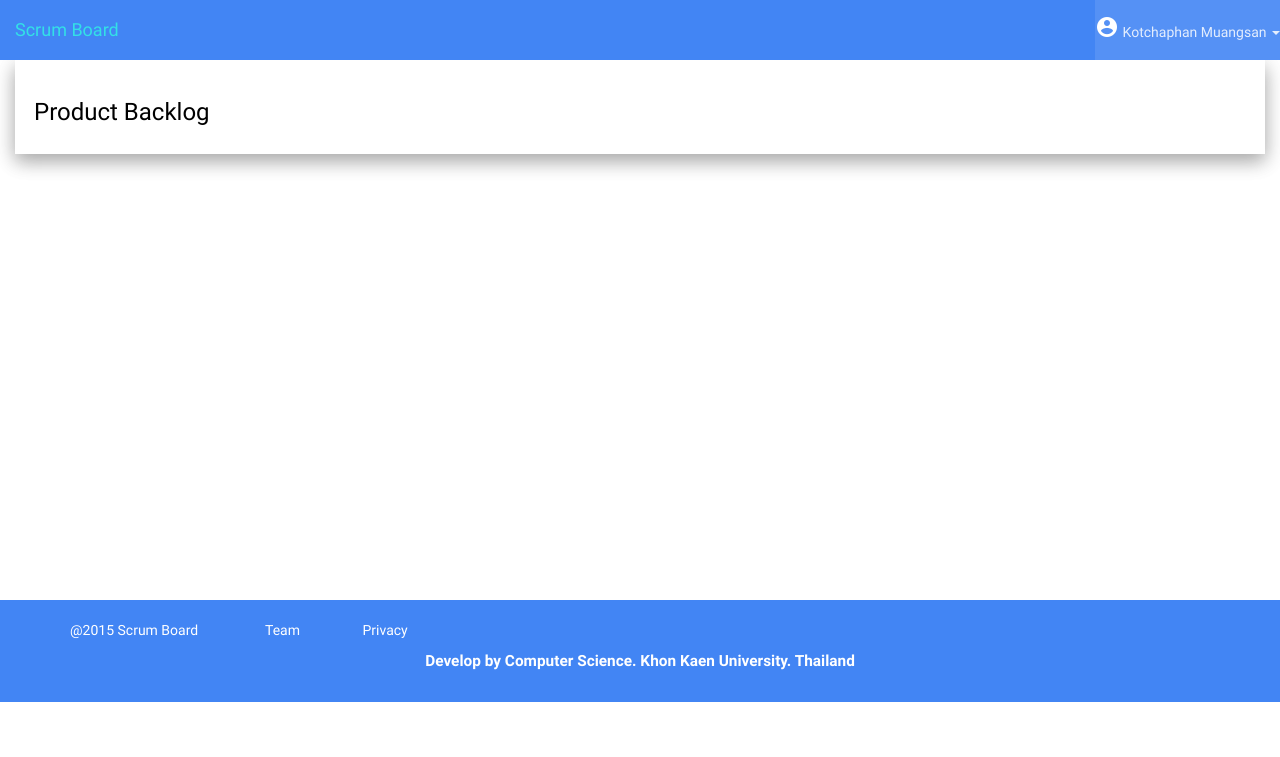
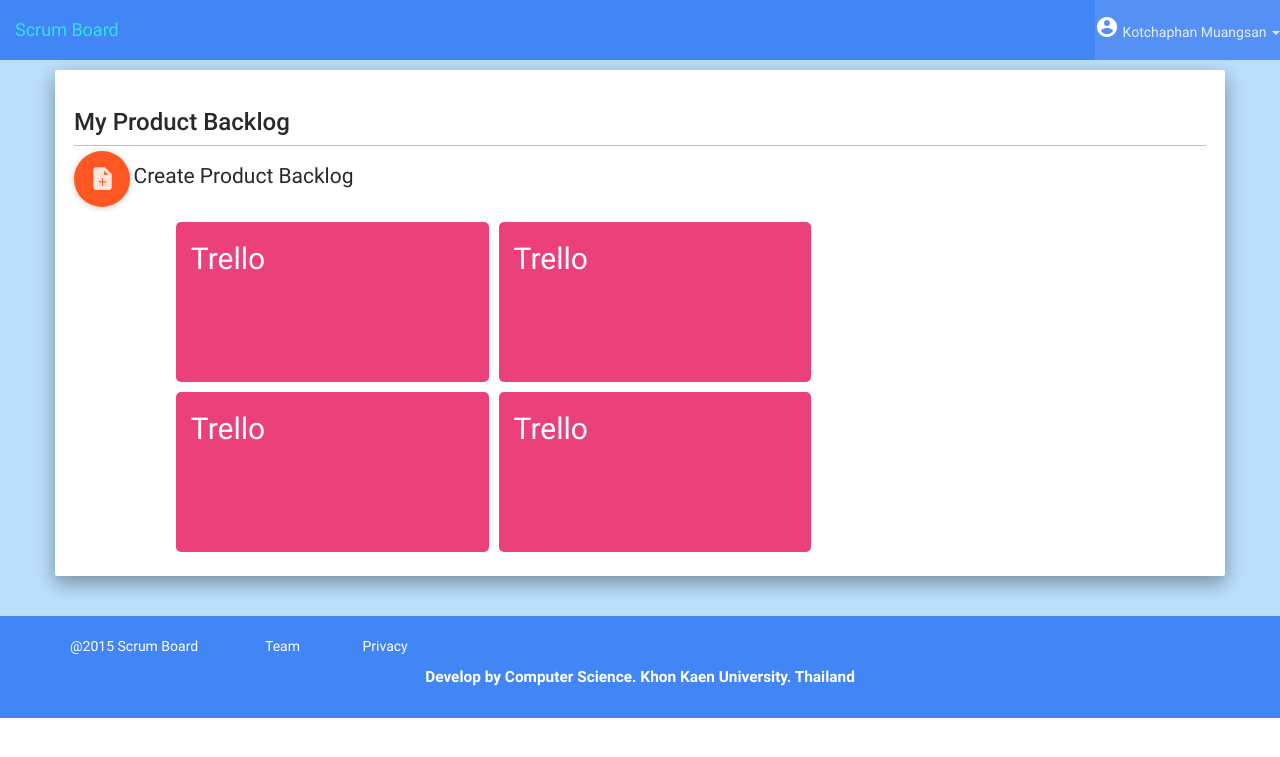
Before and after one commit to papoo25666/test, a PHP site: page /board.html in a window 1280 px wide. Shown: the top 757 px of the page. Run offline with PHP 8.4, Linux system fonts and the light colour scheme.

Commit message:
Design backlog name

```diff
--- a/board.html
+++ b/board.html
@@ -20,11 +20,12 @@
     <![endif]-->
 </head>
 <body>
-<div class="wrapper">
+<div class="wrapper" style="background-color: #BBDEFB">
     <!--Navbar-->
     <section class="navbar navbar-inverse navbar-static-top" style="margin: 0;">
         <div class="navbar-header">
-            <button type="button" class="navbar-toggle collapsed" data-toggle="collapse" data-target=".navbar-inverse-collapse">
+            <button type="button" class="navbar-toggle collapsed" data-toggle="collapse"
+                    data-target=".navbar-inverse-collapse">
                 <span class="icon-bar"></span>
                 <span class="icon-bar"></span>
                 <span class="icon-bar"></span>
@@ -33,7 +34,7 @@
         </div>
 
         <div class="navbar-collapse collapse navbar-inverse-collapse">
-            <ul class="nav navbar-nav navbar-right" style="margin: 0">
+            <ul class="nav navbar-nav navbar-right" style="margin: 0;">
                 <li class="active dropdown">
                     <a href="#" class="dropdown-toggle" style="padding: 15px 0 0 0;height: 60px;"
                        data-toggle="dropdown" role="button" aria-haspopup="true" aria-expanded="false">
@@ -42,29 +43,49 @@
                     <ul class="dropdown-menu">
                         <li><a href="#"><i class="mdi-image-timer-auto"></i> View profile</a></li>
                         <li><a href="#"><i class="mdi-image-brightness-7"></i> Settings</a></li>
-                        <li role="separator" class="divider" style="background: #000"></li>
+                        <li role="separator" class="divider" style="background: #90CAF9"></li>
                         <li><a href="#">Log out</a></li>
                     </ul>
                 </li>
             </ul>
         </div>
-
     </section>
     <!--End Navbar-->
 
-    <section class="content" style="min-height: 500px">
-        <div class="container-fluid">
+    <section class="content" style="min-height: 500px;margin-top: 10px">
+        <div class="container well">
             <div class="row">
                 <div class="col-lg-12 col-md-12 col-sm-12 col-xs-12s">
-                    <div class="jumbotron">
-                        <h3>Product Backlog</h3>
+                    <h3 style="font-weight: 500">My Product Backlog</h3>
+
+                    <div class="backlog"
+                         style="border: 1px solid #90CAF9;border-left: 0;border-right: 0;border-bottom: 0">
+                        <div class="create-backlog" style="margin-top: 5px">
+                            <a href="#" class="btn btn-warning btn-fab btn-raised mdi-action-note-add"></a>
+                            <span style="font-size: 1.5em">Create Product Backlog</span sty>
+                        </div>
                     </div>
-
                 </div>
-
             </div>
-            <div class="row">
-
+            <div class="row" style="margin-top: 10px;">
+                <div class="col-lg-10 col-md-10 col-sm-10 col-xs-12 col-lg-offset-1 col-md-offset-1 col-sm-offset-1">
+                    <div class="col-lg-4 col-md-4 col-sm-4 col-xs-6"
+                         style="height: 160px;background-color: #EC407A;border-radius: 5px;margin: 5px">
+                        <h2 style="color: #fff;">Trello</h2>
+                    </div>
+                    <div class="col-lg-4 col-md-4 col-sm-4 col-xs-6"
+                         style="height: 160px;background-color: #EC407A;border-radius: 5px;margin: 5px">
+                        <h2 style="color: #fff;">Trello</h2>
+                    </div>
+                    <div class="col-lg-4 col-md-4 col-sm-4 col-xs-6"
+                         style="height: 160px;background-color: #EC407A;border-radius: 5px;margin: 5px">
+                        <h2 style="color :#fff;">Trello</h2>
+                    </div>
+                    <div class="col-lg-4 col-md-4 col-sm-4 col-xs-6"
+                         style="height: 160px;background-color: #EC407A;border-radius: 5px;margin: 5px">
+                        <h2 style="color :#fff;">Trello</h2>
+                    </div>
+                </div>
             </div>
         </div>
     </section>
--- a/css/custom_style.css
+++ b/css/custom_style.css
@@ -5,6 +5,7 @@
 body {
     background-color: #fff;
     color: #fff;
+    font-family: RobotoDraft,Roboto,Helvetica Neue,Helvetica,Arial,sans-serif;
 }
 
 .jumbotron {
--- a/sigup.html
+++ b/sigup.html
@@ -20,7 +20,7 @@
     <![endif]-->
 </head>
 <body>
-<div class="wrapper">
+<div class="wrapper" style="background-color: #BBDEFB">
     <!--Navbar-->
     <section class="navbar navbar-inverse navbar-static-top" style="margin: 0">
         <div class="navbar-header">
@@ -47,7 +47,7 @@
         <div class="container" style="margin-top: 40px">
             <div class="row">
                 <div class="col-lg-6 col-md-6 col-sm-6 col-xs-12 col-lg-offset-3 col-md-offset-3 col-sm-offset-3"
-                     style="background-color: #E3F2FD;border-radius: 5px">
+                     style="background-color: #fff;">
                     <h3 style="color: #000;margin-bottom: 0;margin-bottom: 10px;color:#4285f4;font-weight: bold">Sign
                         up</h3>
 
@@ -104,7 +104,7 @@
     </section>
 
     <!--Footer-->
-    <section class="footer-content" style="margin-top: 40px">
+    <section class="footer-content" style="margin-top: 80px">
         <footer style="padding: 20px">
             <div class="container">
                 <div class="row hidden-xs">
```
